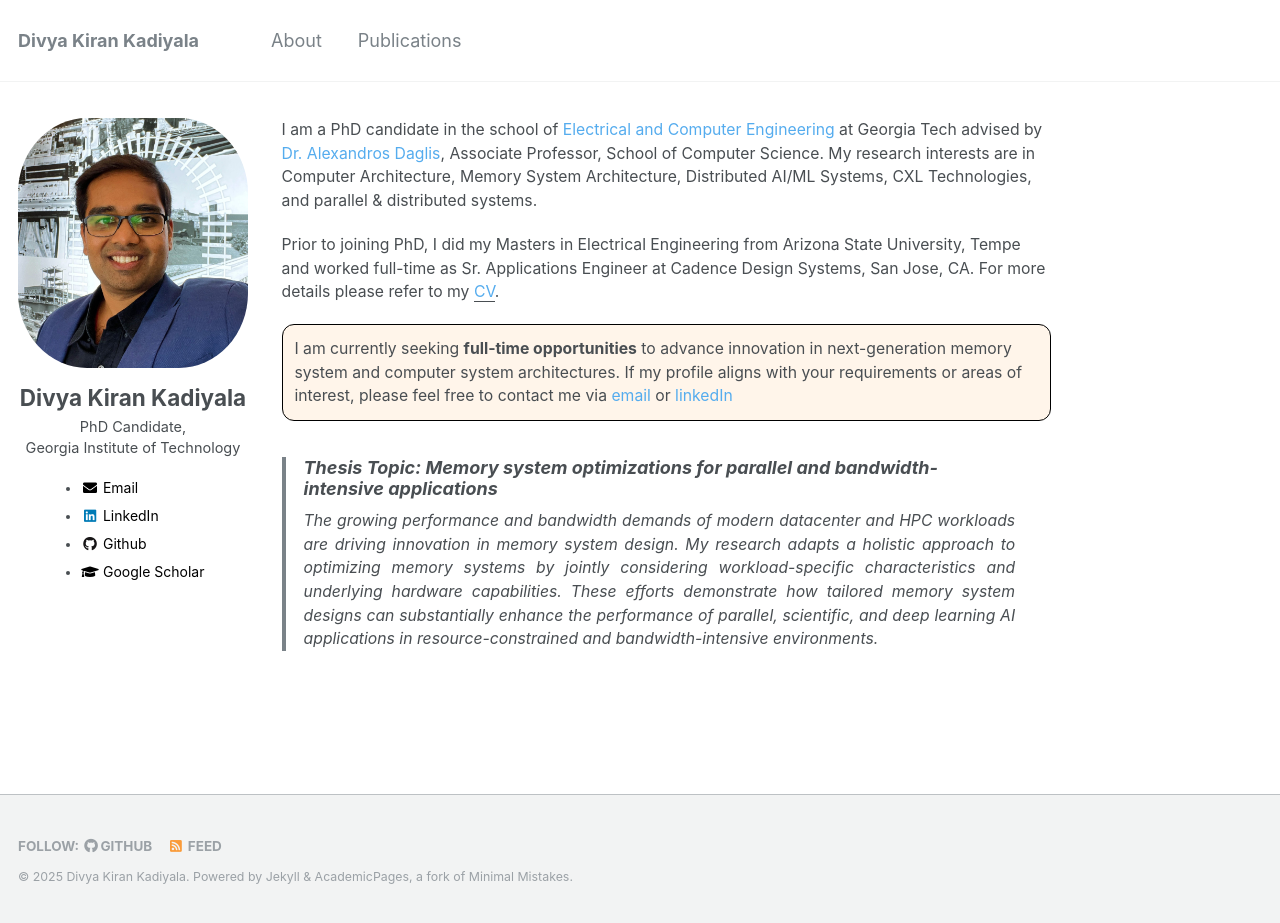
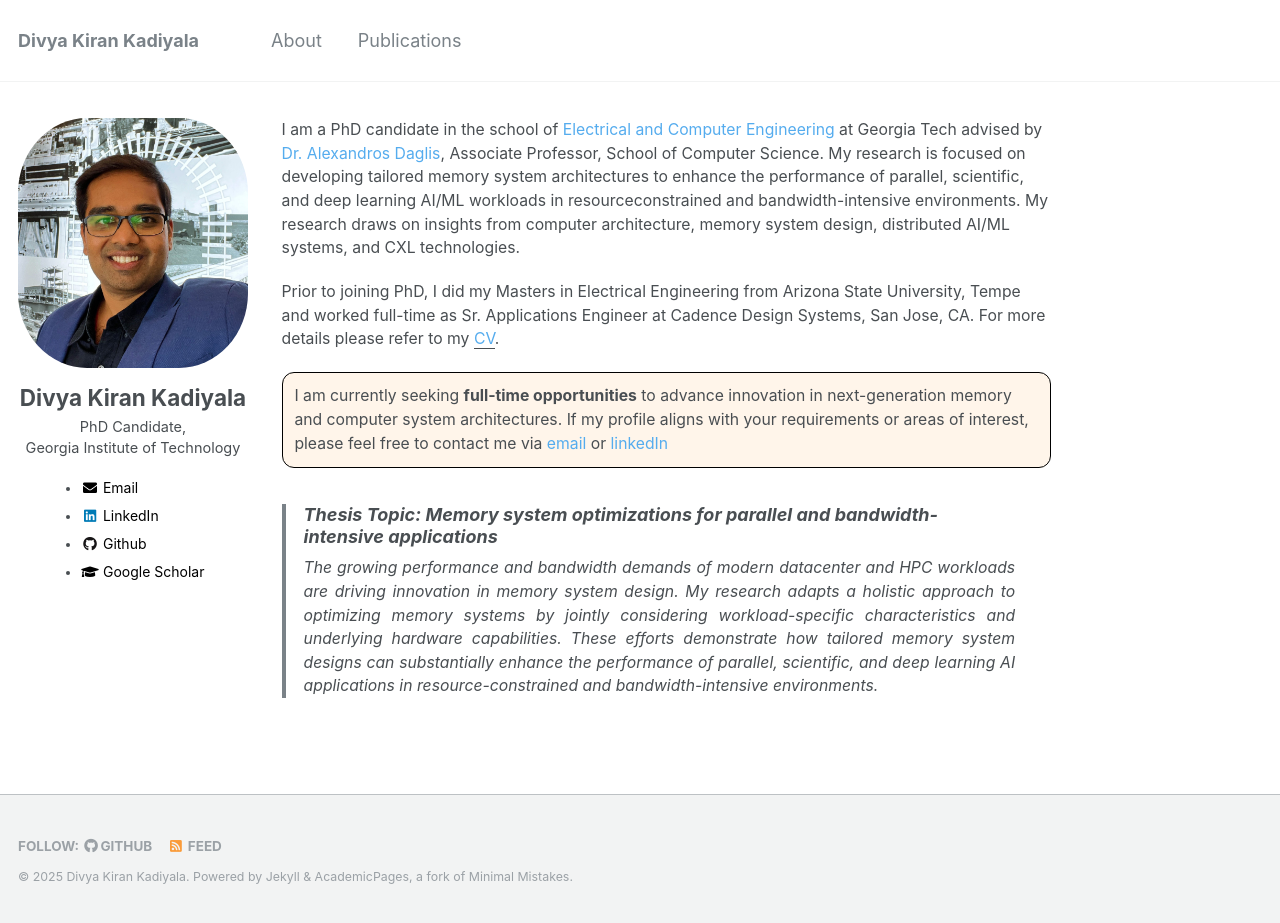
Before and after one commit to dkadiyala3/dkadiyala3.github.io, a Jekyll site: the page built from _pages/about.md, in a window 1280 px wide and 923 px high. Built offline with Jekyll 4.4.1, drawn with Linux system fonts in a browser that asks for light colours.

Commit message:
Improvements to intro

```diff
--- a/_pages/about.md
+++ b/_pages/about.md
@@ -7,7 +7,7 @@ redirect_from:
   - /about.html
 ---
 
-I am a PhD candidate in the school of [Electrical and Computer Engineering](https://ece.gatech.edu/) at Georgia Tech advised by [Dr. Alexandros Daglis](https://faculty.cc.gatech.edu/~adaglis3/#students), Associate Professor, School of Computer Science. My research interests are in Computer Architecture, Memory System Architecture, Distributed AI/ML Systems, CXL Technologies, and parallel & distributed systems.
+I am a PhD candidate in the school of [Electrical and Computer Engineering](https://ece.gatech.edu/) at Georgia Tech advised by [Dr. Alexandros Daglis](https://faculty.cc.gatech.edu/~adaglis3/#students), Associate Professor, School of Computer Science.  My research is focused on developing tailored memory system architectures to enhance the performance of parallel, scientific, and deep learning AI/ML workloads in resourceconstrained and bandwidth-intensive environments. My research draws on insights from computer architecture, memory system design, distributed AI/ML systems, and CXL technologies.
 
 Prior to joining PhD, I did my Masters in Electrical Engineering from Arizona State University, Tempe and worked full-time as Sr. Applications Engineer at Cadence Design Systems, San Jose, CA. For more details please refer to my [<u>CV</u>](files/CV-DivyaKiran_Kadiyala.pdf).
 
@@ -16,7 +16,7 @@ Prior to joining PhD, I did my Masters in Electrical Engineering from Arizona St
   - I'm currently seeking full-time opportunities to drive innovation in next-generation memory and distributed system architectures to accelerate parallel and memory bandwidth intensive applications. If you are interested in a collaboration, please reach out to me via email: dkadiyala3@gatech.edu
 -->
 
-<div style="border-radius: 12px; padding: 0.75em; margin-top: 0.5em; margin-bottom: 0.5em; background: #FFF5EA; border: 1px solid black; font-size: 0.875em;"> I am currently seeking <strong>full-time opportunities</strong> to advance innovation in next-generation memory system and computer system architectures. If my profile aligns with your requirements or areas of interest, please feel free to contact me via <a href="mailto:dkadiyala3@gatech.edu">email</a> or <a href="https://www.linkedin.com/in/divya-kiran-kadiyala-2077471a/">linkedIn</a></div>
+<div style="border-radius: 12px; padding: 0.75em; margin-top: 0.5em; margin-bottom: 0.5em; background: #FFF5EA; border: 1px solid black; font-size: 0.875em;"> I am currently seeking <strong>full-time opportunities</strong> to advance innovation in next-generation memory and computer system architectures. If my profile aligns with your requirements or areas of interest, please feel free to contact me via <a href="mailto:dkadiyala3@gatech.edu">email</a> or <a href="https://www.linkedin.com/in/divya-kiran-kadiyala-2077471a/">linkedIn</a></div>
 
 >### Thesis Topic: Memory system optimizations for parallel and bandwidth-intensive applications
 >
```
